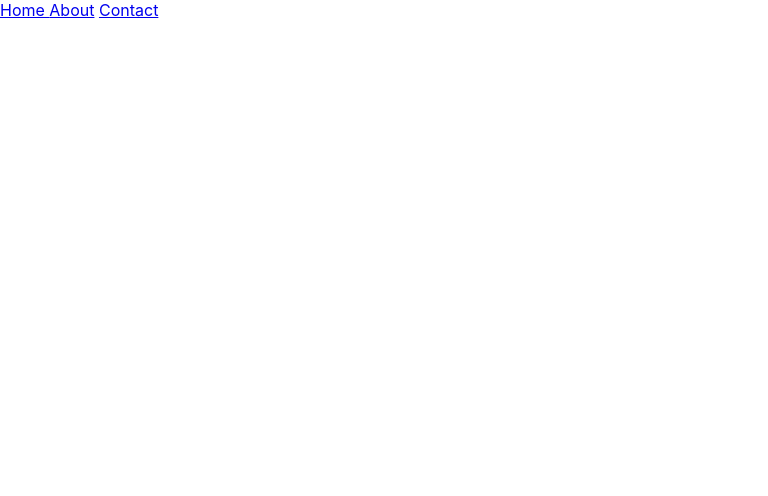
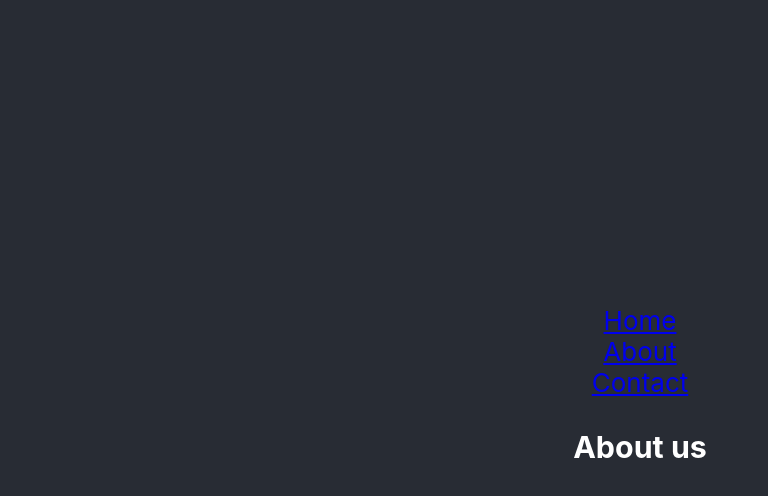
Before and after one commit to timojar/front-end-kurssi, a React (Create React App) app in the folder todolist/: page /about in a window 1280 px wide. Shown: the top 496 px of the page, without its empty margins (0-768 px from the left). Built offline with nearby package versions, Linux system fonts and the light colour scheme.

Commit message:
added all the components

```diff
--- /dev/null
+++ b/todolist/src/About.js
@@ -0,0 +1,9 @@
+import React from "react";
+
+export default function About() {
+  return (
+    <div>
+      <h3>About us</h3>
+    </div>
+  );
+}
--- a/todolist/src/App.js
+++ b/todolist/src/App.js
@@ -2,19 +2,21 @@ import React, { useState } from "react";
 import "./App.css";
 import Home from './Home'
 import Contact from './Contact'
+import About from './About'
+import NotFound from './NotFound'
 import { BrowserRouter as Router, Routes, Route, Link } from "react-router-dom";
 
 function App() {
   return (
     <Router>
-      <div>
+      <div class="App-header">
         <Link to="/"> Home </Link> <Link to="/about">About</Link>{" "}
         <Link to="/contact">Contact</Link>{" "}
           <Routes>
             <Route exact path="/"  element={< Home />}/>
-            <Route path="/about" render={() => <h3> About us</h3>} />
+            <Route path="/about" element={< About />}/>
             <Route path="/contact" element={< Contact />} />
-            <Route path="*" render={() =>  <h1> Not found</h1>} />
+            <Route path="*" element={< NotFound />} />
           </Routes>
       </div>
     </Router>
--- /dev/null
+++ b/todolist/src/NotFound.js
@@ -0,0 +1,9 @@
+import React from "react";
+
+export default function NotFound() {
+  return (
+    <div>
+      <h3>Not found</h3>
+    </div>
+  );
+}
```
